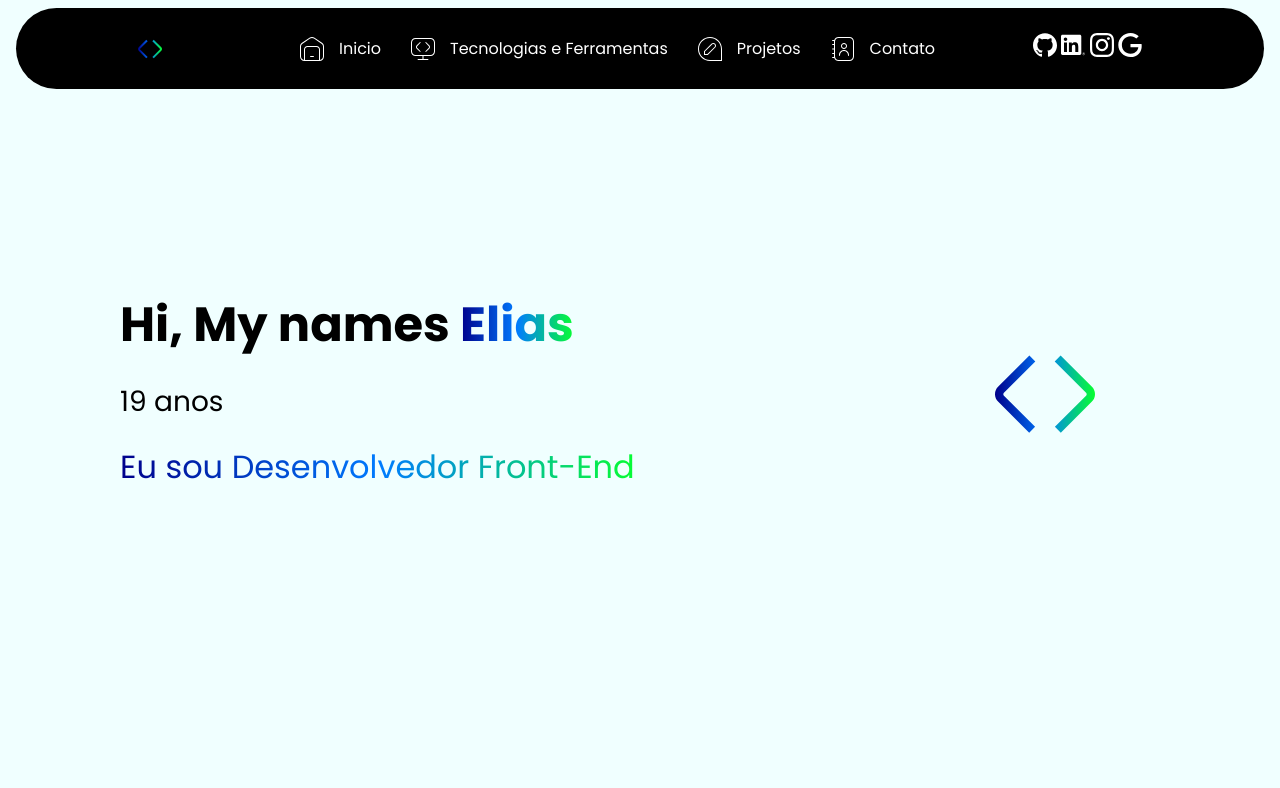
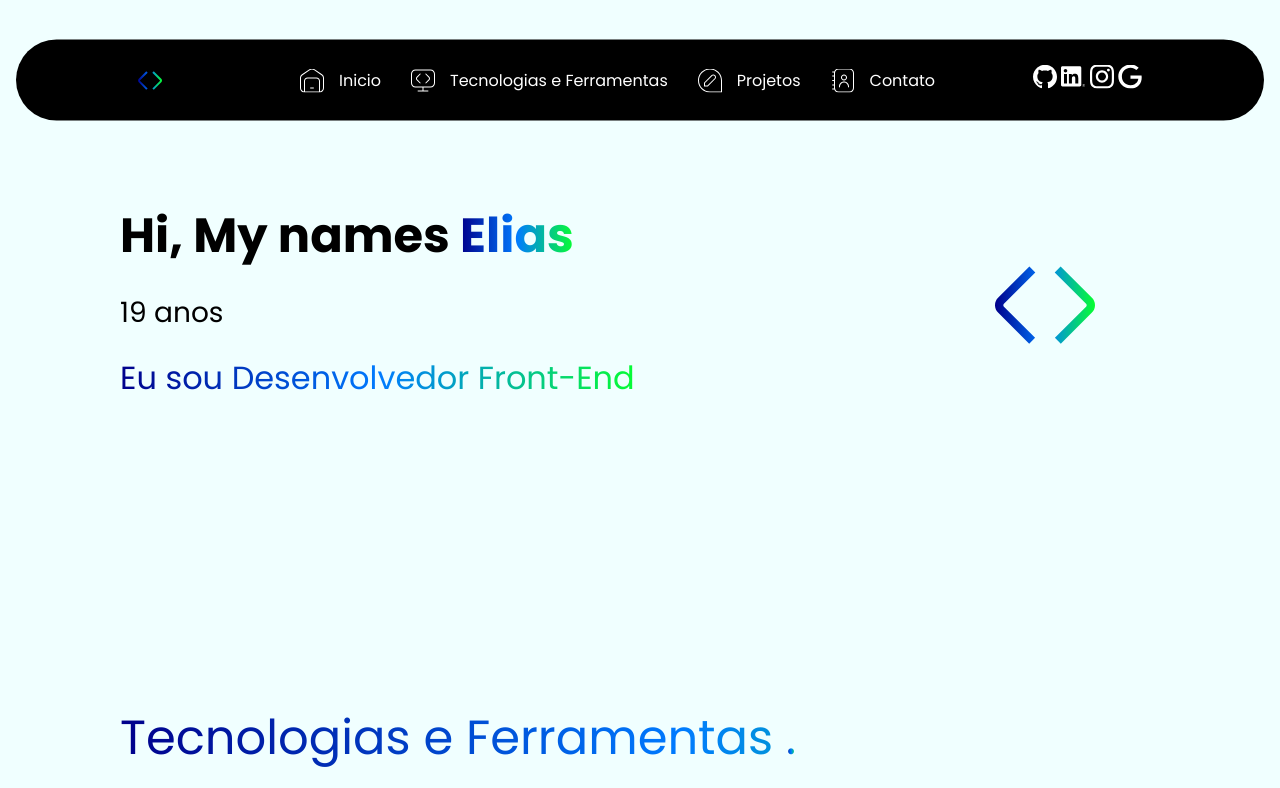
Before and after one commit to Eliasdnt/Myportfolio, a plain HTML site: page pages/index.html in a window 1280 px wide. Shown: the top 788 px of the page. Drawn offline with Linux system fonts and the light colour scheme; a web font is replaced by a local one.

Commit message:
fixed my menu

```diff
--- a/pages/css/menu.css
+++ b/pages/css/menu.css
@@ -1,6 +1,6 @@
 .menu {
  max-width: 1200px;
-margin: 0 auto;
+  margin: 0 auto;
   display: flex;
   flex-wrap: wrap;
   justify-content: space-evenly;
@@ -30,3 +30,12 @@
 .pic-menu {
   width: 24px;
 }
+
+.menu{
+  position: fixed;
+  min-width: 1200px;
+  top: 80px;
+  left: 50%;
+  transform: translate(-50%, -50%);
+  z-index: 1000;
+}
```
